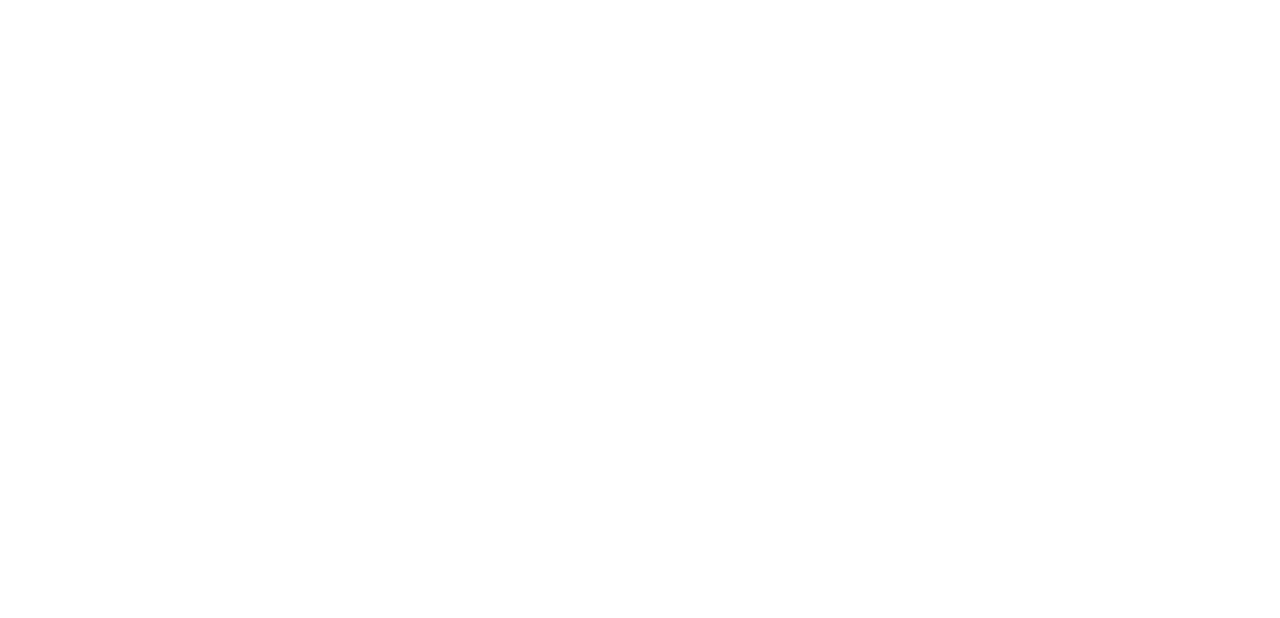
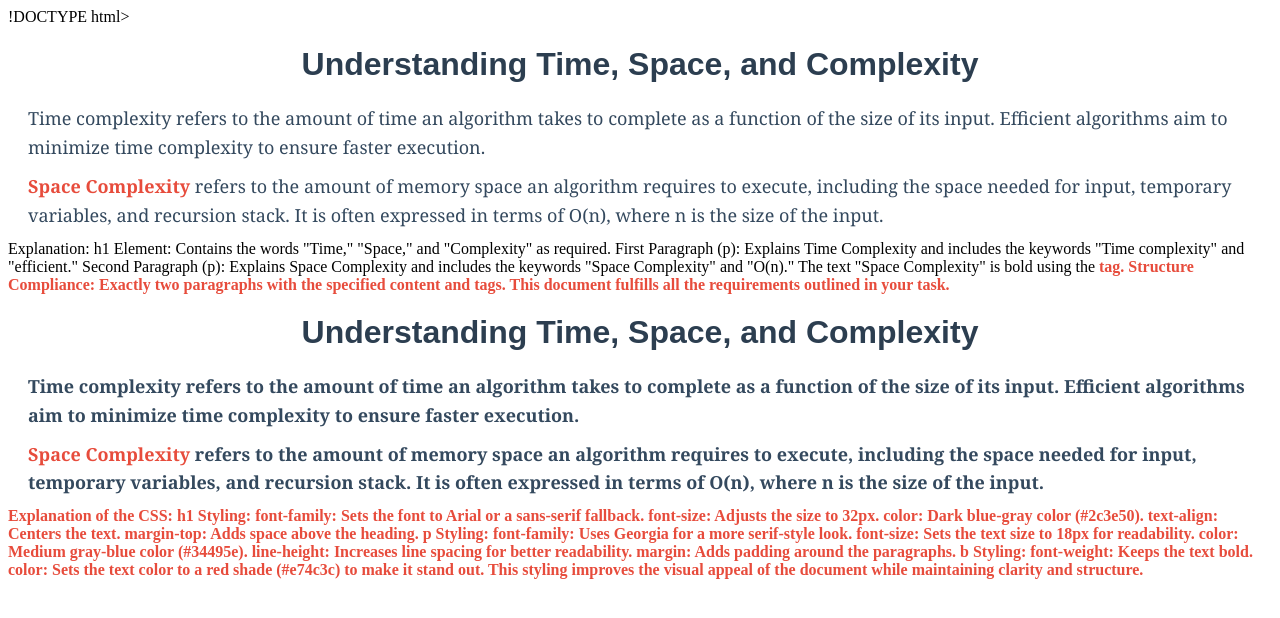
Before and after one commit to acciojob/time-and-space-complexity-RadhikaPapadkar, a website: page main.html in a window 1280 px wide. Drawn offline with Linux system fonts and the light colour scheme.

Commit message:
created a submission

```diff
--- a/main.html
+++ b/main.html
@@ -1,4 +1,128 @@
 <!DOCTYPE html>
+!DOCTYPE html>
+<html lang="en">
+<head>
+    <meta charset="UTF-8">
+    <meta name="viewport" content="width=device-width, initial-scale=1.0">
+    <title>Time and Space Complexity</title>
+</head>
+<body>
+    <!-- h1 Element -->
+    <h1>Understanding Time, Space, and Complexity</h1>
+
+    <!-- First paragraph explaining Time Complexity -->
+    <p>
+        Time complexity refers to the amount of time an algorithm takes to complete as a function of the size of its input. Efficient algorithms aim to minimize time complexity to ensure faster execution.
+    </p>
+
+    <!-- Second paragraph explaining Space Complexity -->
+    <p>
+        <b>Space Complexity</b> refers to the amount of memory space an algorithm requires to execute, including the space needed for input, temporary variables, and recursion stack. It is often expressed in terms of O(n), where n is the size of the input.
+    </p>
+</body>
+</html>
+Explanation:
+h1 Element: Contains the words "Time," "Space," and "Complexity" as required.
+First Paragraph (p): Explains Time Complexity and includes the keywords "Time complexity" and "efficient."
+Second Paragraph (p):
+Explains Space Complexity and includes the keywords "Space Complexity" and "O(n)."
+The text "Space Complexity" is bold using the <b> tag.
+Structure Compliance: Exactly two paragraphs with the specified content and tags.
+This document fulfills all the requirements outlined in your task.
+
+
+
+
+
+
+
+
+
+
+
+
+
+<!DOCTYPE html>
+<html lang="en">
+<head>
+    <meta charset="UTF-8">
+    <meta name="viewport" content="width=device-width, initial-scale=1.0">
+    <title>Time and Space Complexity</title>
+    <style>
+        /* Style for the h1 element */
+        h1 {
+            font-family: Arial, sans-serif;
+            font-size: 32px;
+            color: #2c3e50;
+            text-align: center;
+            margin-top: 20px;
+        }
+
+        /* Style for paragraph elements */
+        p {
+            font-family: Georgia, serif;
+            font-size: 18px;
+            color: #34495e;
+            line-height: 1.6;
+            margin: 10px 20px;
+        }
+
+        /* Style for bold text */
+        b {
+            font-weight: bold;
+            color: #e74c3c;
+        }
+    </style>
+</head>
+<body>
+    <!-- h1 Element -->
+    <h1>Understanding Time, Space, and Complexity</h1>
+
+    <!-- First paragraph explaining Time Complexity -->
+    <p>
+        Time complexity refers to the amount of time an algorithm takes to complete as a function of the size of its input. Efficient algorithms aim to minimize time complexity to ensure faster execution.
+    </p>
+
+    <!-- Second paragraph explaining Space Complexity -->
+    <p>
+        <b>Space Complexity</b> refers to the amount of memory space an algorithm requires to execute, including the space needed for input, temporary variables, and recursion stack. It is often expressed in terms of O(n), where n is the size of the input.
+    </p>
+</body>
+</html>
+Explanation of the CSS:
+h1 Styling:
+
+font-family: Sets the font to Arial or a sans-serif fallback.
+font-size: Adjusts the size to 32px.
+color: Dark blue-gray color (#2c3e50).
+text-align: Centers the text.
+margin-top: Adds space above the heading.
+p Styling:
+
+font-family: Uses Georgia for a more serif-style look.
+font-size: Sets the text size to 18px for readability.
+color: Medium gray-blue color (#34495e).
+line-height: Increases line spacing for better readability.
+margin: Adds padding around the paragraphs.
+b Styling:
+
+font-weight: Keeps the text bold.
+color: Sets the text color to a red shade (#e74c3c) to make it stand out.
+This styling improves the visual appeal of the document while maintaining clarity and structure.
+
+
+
+
+
+
+
+
+
+
+
+
+
+
 
 <html>
 
```
